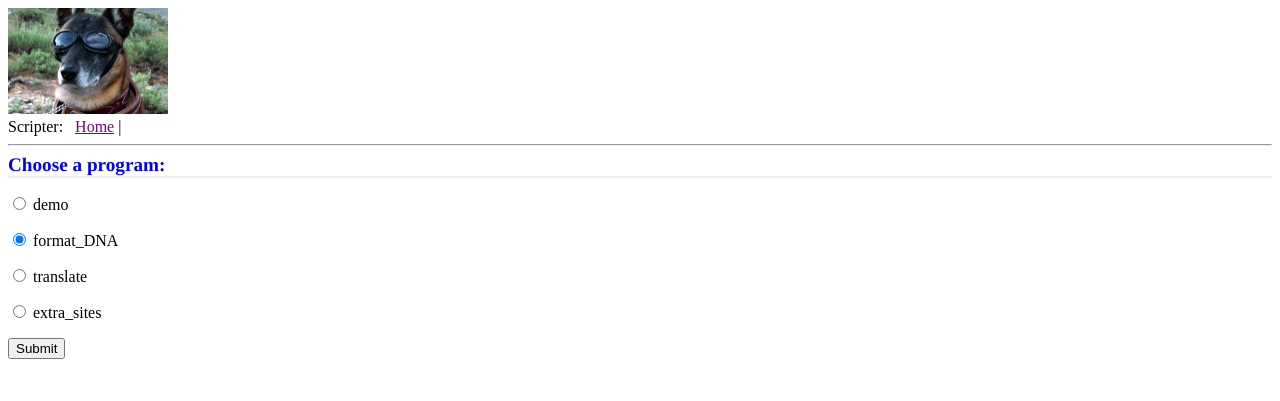
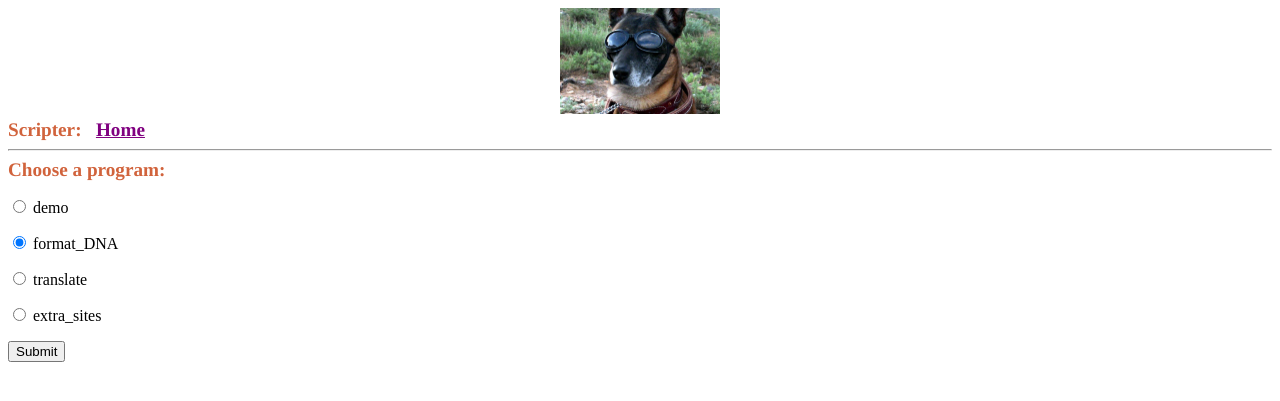
Before and after one commit to telliott99/scripter, a Flask app: page / in a window 1280 px wide. Shown: the top 401 px of the page. Run offline with Flask 2, Linux system fonts and the light colour scheme.

Commit message:
no message

```diff
--- a/app/static/style.css
+++ b/app/static/style.css
@@ -1,9 +1,10 @@
 <style type="text/css">
-body            { font-family: sans-serif; background: #aaa; }
+body            { font-family: sans-serif;
+                  background-color: #faf2e4; }
 a               { color: purple; }
-h1, h2          { color: blue; font-family: 'Times', serif;
+h1, h2          { color: #d1633c; font-family: 'Times', serif;
                   margin: 0; font-size: 1.2em; }
-h1              { border-bottom: 2px solid #eee; }
+h1              { text-align: center  }
 
 .page           { margin: 2em auto; width: 35em; border: 5px solid #ccc;
                   padding: 0.8em; background: white; }
--- a/app/templates/base.html
+++ b/app/templates/base.html
@@ -7,11 +7,15 @@
     href={{ url_for("static", filename="style.css") }}
   </head>
   <body>
-    <img src="{{ url_for("static", filename='working_dog.png') }}",
-    height= "106", width="160", alt="{{"working_dog"}}" >
-    <div>Scripter: &nbsp;
-        <a href="{{ url_for('index') }}">Home</a> |
-    </div>
+    <h1>
+      <img
+        src="{{ url_for("static", filename='working_dog.png') }}",
+        height= "106", width="160",
+        alt="{{"working_dog"}}"
+    </h1>
+    <h2>Scripter: &nbsp;
+        <a href="{{ url_for('index') }}">Home</a>
+    </h2>
     <hr>
     {% with messages = get_flashed_messages() %}
     {% if messages %}
--- a/app/templates/index.html
+++ b/app/templates/index.html
@@ -3,7 +3,7 @@
 {% block content %}
 
 <form method="post" action="/dispatch">
-<h1>Choose a program:</h1>
+<h2>Choose a program:</h2>
 
 {% for script in script_list %}
 {% if script == default %}
```
Also changed, not shown: scripts/__init__.py (deleted).
